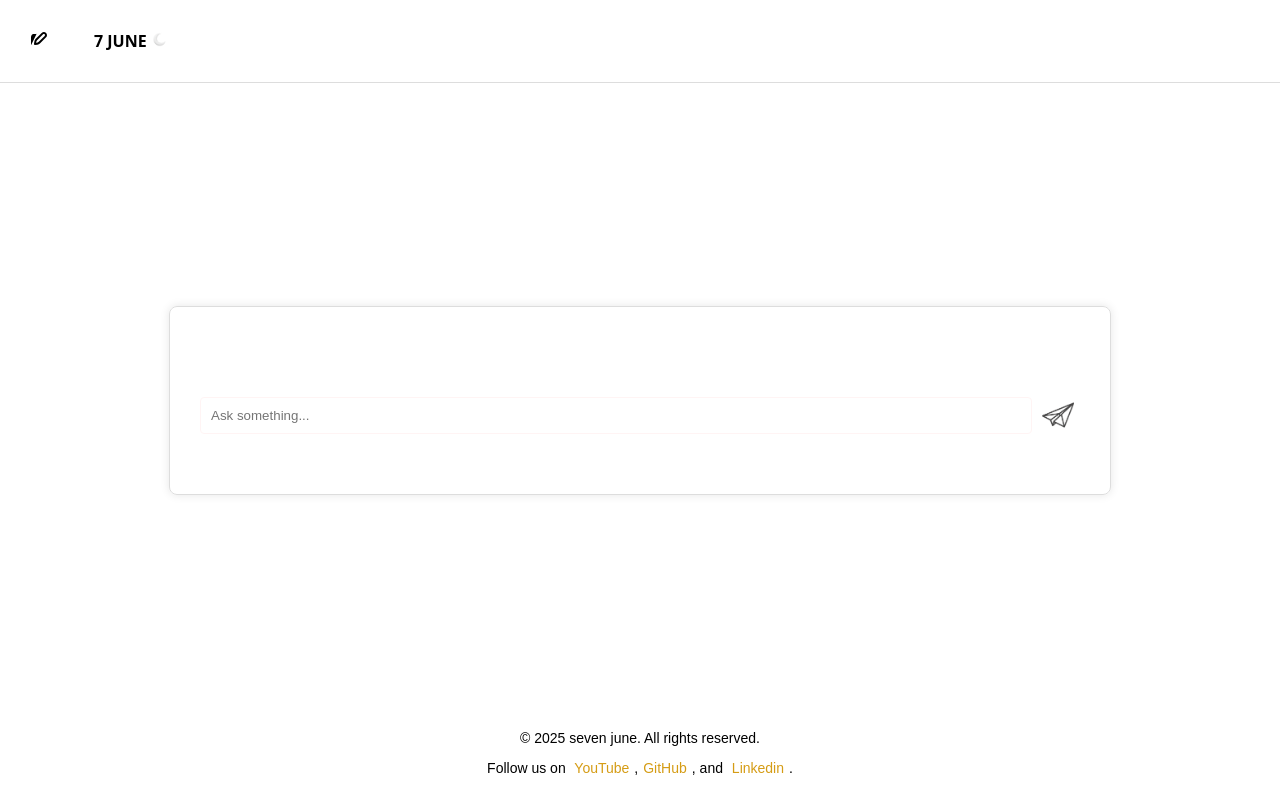
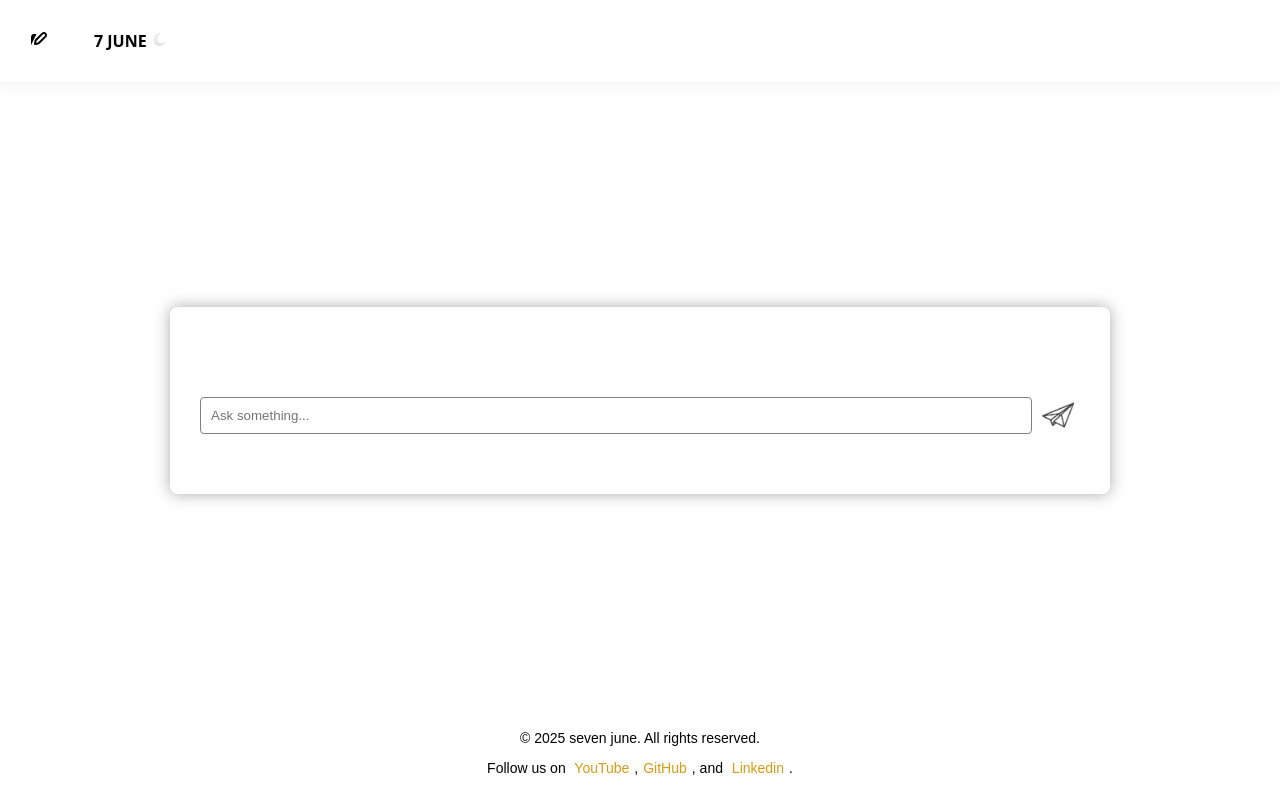
Before and after one commit to sevenjunebaby/7JUNEAI, a React (Create React App) app in the folder 7j/frontend/: page / in a window 1280 px wide. Built offline with nearby package versions, Linux system fonts and the light colour scheme.

Commit message:
Update ChatApp.css

```diff
--- a/7j/frontend/src/components/ChatApp.css
+++ b/7j/frontend/src/components/ChatApp.css
@@ -29,14 +29,16 @@ body {
     background-color: transparent; /* Slightly transparent white */
     padding: 80px 20px 50px;
     border-radius: 8px;
-    border-color: #333;
+
     box-shadow: 0 0 10px rgba(2, 2, 2, 0.1);
     text-align: center;
     margin: 10px;
-    border: 1px solid #ddd;
+
     backdrop-filter: blur(2px); /* Apply blur effect */
     -webkit-backdrop-filter: blur(10px); /* Safari compatibility */
+    box-shadow: 0 0 15px rgba(147, 147, 147, 0.8);
   }
+
 
 
   .user-message {
@@ -44,6 +46,7 @@ body {
     padding: 5px;
     margin: 5px 0;
     border-radius: 10px;
+    color: var(--text-secondary);
     text-align: right;
   }
 
@@ -56,12 +59,15 @@ body {
   }
 
   #user-input {
+    background-color: transparent;
     width: calc(100% - 90px);
     padding: 10px;
-    border: 1px solid #fff4f4;
+    border: 1px solid #808080;
     border-radius: 4px;
     margin: 10px;
+    color: inherit;
   }
+
 
   .send-button {
     width: 32px; /* Adjust size as needed */
@@ -172,7 +178,7 @@ body {
     background-color:transparent;
     padding: 10px;
     padding-bottom: 10px;
-
+    box-shadow: 0 0 15px rgba(230, 230, 230, 0.8);
    gap: 20px;
    padding: 5lspx 20px;
    display: flex;
@@ -180,7 +186,7 @@ body {
     top: 0;
     width: 100%;
     z-index: 1000;
-    border-bottom: 1px solid #ddd;
+
   }
   .headeritems{
   padding: 10px 20px;
```
